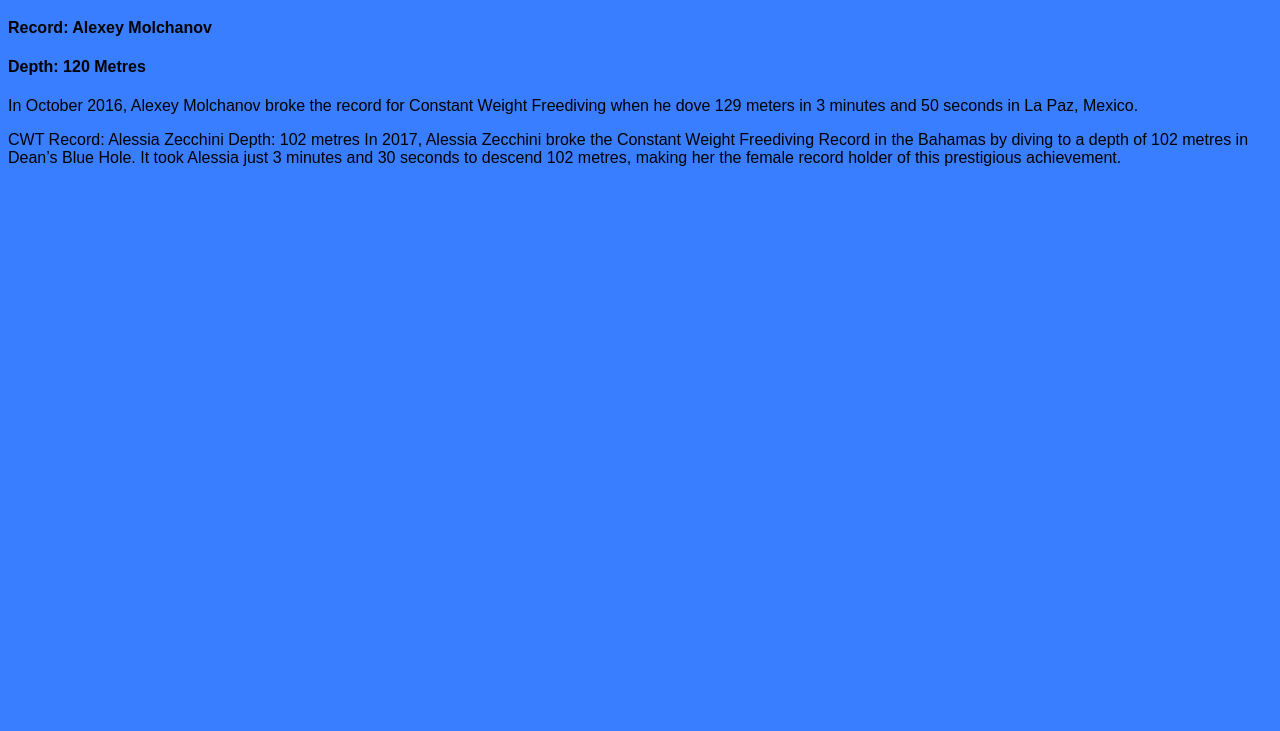
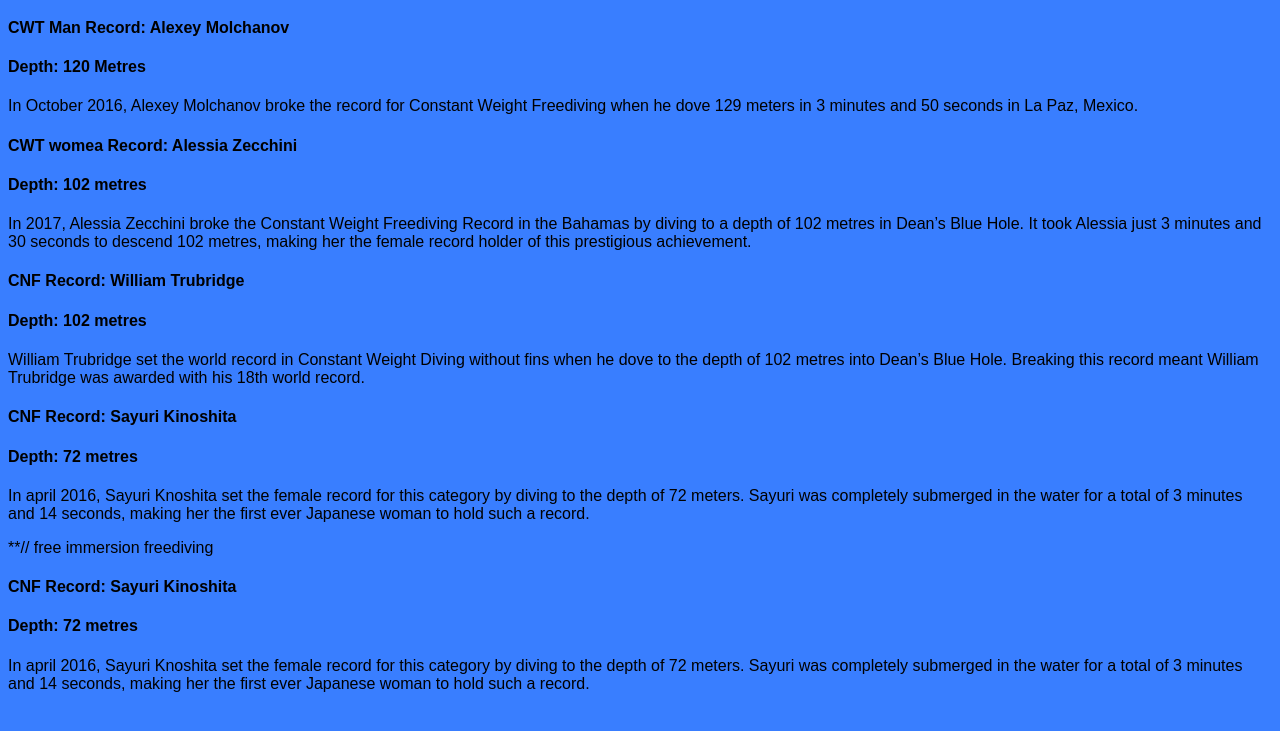
Before and after one commit to ShiraChuang/underwater_record, a plain HTML site: page index.html in a window 1280 px wide. Shown: the part 61-792 px from the top of the page. Drawn offline with Linux system fonts and the light colour scheme.

Commit message:
Update index.html

```diff
--- a/index.html
+++ b/index.html
@@ -12,18 +12,45 @@
         <h1>Underwater Record</h1>
 
         <div>
-            <h4>Record: Alexey Molchanov</h4>
+            <h4>CWT Man Record: Alexey Molchanov</h4>
             <h4>Depth: 120 Metres</h4>
             <p>In October 2016, Alexey Molchanov broke the record for Constant Weight Freediving when he dove 129 meters in 3 minutes and 50 seconds in La Paz, Mexico.</p>
 
         </div>
 
         <div>
-            CWT Record: Alessia Zecchini
-Depth: 102 metres
+            <h4>CWT womea Record: Alessia Zecchini</h4>
+            <h4>Depth: 102 metres</h4>
+            <p>In 2017, Alessia Zecchini broke the Constant Weight Freediving Record in the Bahamas by diving to a depth of 102 metres in Dean’s Blue Hole. It took Alessia just 3 minutes and 30 seconds to descend 102 metres, making her the female record holder of this prestigious achievement.</p>
 
-In 2017, Alessia Zecchini broke the Constant Weight Freediving Record in the Bahamas by diving to a depth of 102 metres in Dean’s Blue Hole. It took Alessia just 3 minutes and 30 seconds to descend 102 metres, making her the female record holder of this prestigious achievement.
         </div>
+
+        <div>
+            <h4>CNF Record: William Trubridge</h4>
+            <h4>Depth: 102 metres</h4>
+            <p>William Trubridge set the world record in Constant Weight Diving without fins when he dove to the depth of 102 metres into Dean’s Blue Hole. Breaking this record meant William Trubridge was awarded with his 18th world record.</p>
+
+        </div>
+
+
+        <div>
+            <h4>CNF Record: Sayuri Kinoshita</h4>
+            <h4>Depth: 72 metres</h4>
+            <p>In april 2016, Sayuri Knoshita set the female record for this category by diving to the depth of 72 meters. Sayuri was completely submerged in the water for a total of 3 minutes and 14 seconds, making her the first ever Japanese woman to hold such a record.</p>
+
+        </div>
+
+        **// free immersion freediving
+
+        <div>
+            <h4>CNF Record: Sayuri Kinoshita</h4>
+            <h4>Depth: 72 metres</h4>
+            <p>In april 2016, Sayuri Knoshita set the female record for this category by diving to the depth of 72 meters. Sayuri was completely submerged in the water for a total of 3 minutes and 14 seconds, making her the first ever Japanese woman to hold such a record.</p>
+
+        </div>
+
+
+
 
 
     </body>
```
